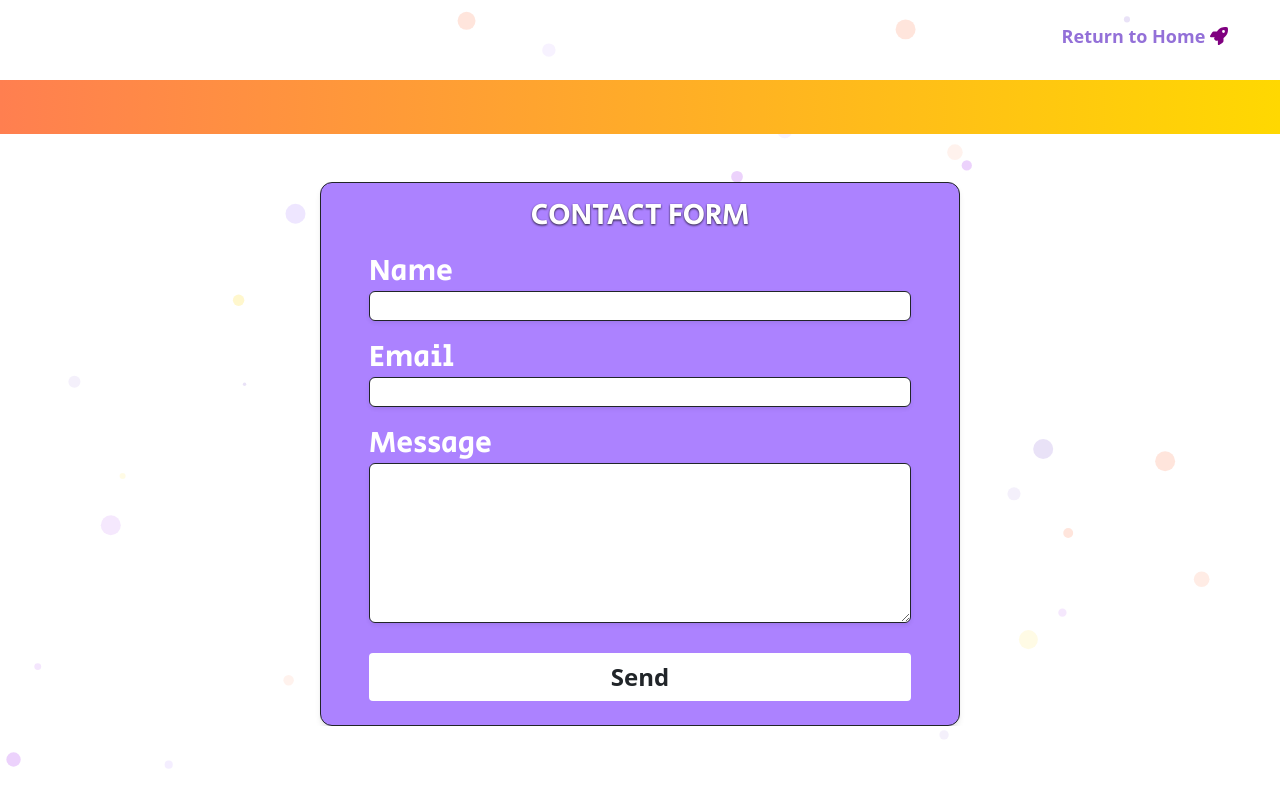
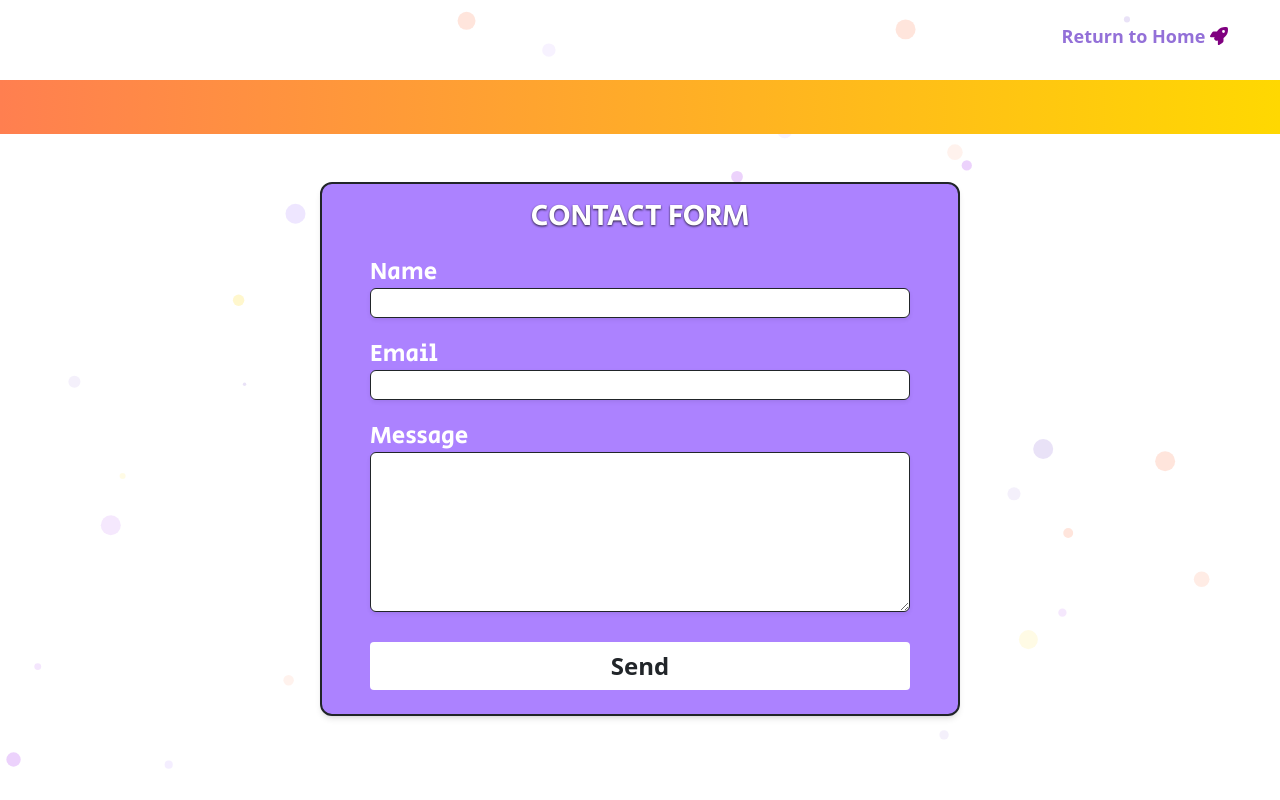
Before and after one commit to UWB-ACM/uwb-hacks24, a React (Create React App) app: page /uwb-hacks23/Contact in a window 1280 px wide. Built offline with nearby package versions, Linux system fonts and the light colour scheme; what tw-elements would draw is missing.

Commit message:
css changes to contact form

```diff
--- a/src/Home/Contact.js
+++ b/src/Home/Contact.js
@@ -27,27 +27,27 @@ export const ContactUs = () => {
     return (
         <div className="overflow-hidden flex flex-col items-center justify-center">
             <Particles className="particles" options={options} init={particlesInit} />
-            <div className="flex shadow-md overflow-hidden border-1 rounded-xl mx-auto mt-5 flex-col sm:w-1/2 bg-light-purple">
+            <div className="flex shadow-md overflow-hidden border-2 rounded-xl mx-auto my-5 flex-col sm:w-1/2 bg-light-purple">
                 <form ref={form} onSubmit={sendEmail} className="w-full px-5 py-3">
                     <div className="font-SecularOne block text-3xl font-medium leading-6 text-white pt-1 drop-shadow-[0_1.2px_1.2px_rgba(0,0,0,0.8)] mb-3 text-center"> CONTACT FORM </div>
-                    <label htmlFor="name" className="font-SecularOne block text-3xl font-medium leading-6 text-white  pt-3">
+                    <label htmlFor="name" className="font-SecularOne block text-2xl  leading-6 text-white  pt-3">
                         Name
                     </label>
-                    <input type="text" name="name" className="relative mt-2 rounded-md shadow-sm border-1 text-xl w-full"/>
+                    <input type="text" name="name" className="relative mt-1 rounded-md shadow-sm border-1 text-xl w-full"/>
 
-                    <label htmlFor="email" className="font-SecularOne block text-3xl font-medium leading-6 text-white pt-4">
+                    <label htmlFor="email" className="font-SecularOne block text-2xl  leading-6 text-white pt-4">
                         Email
                     </label>
-                    <input type="email" name="user_email" className="relative mt-2 rounded-md shadow-sm border-1 text-xl w-full"/>
+                    <input type="email" name="user_email" className="relative mt-1 rounded-md shadow-sm border-1 text-xl w-full"/>
 
-                    <label htmlFor="message" className="font-SecularOne block text-3xl font-medium leading-6 text-white pt-4">
+                    <label htmlFor="message" className="font-SecularOne block text-2xl  leading-6 text-white pt-4">
                         Message
                     </label>
-                    <textarea name="message" className="relative mt-2 rounded-md shadow-sm border-1 text-xl w-full h-40"/>
+                    <textarea name="message" className="relative mt-1 rounded-md shadow-sm border-1 text-xl w-full h-40"/>
 
-                    <div className="pt-4 pb-2">
+                    <div className="pt-4 pb-2 ">
                         <button
-                            className="bg-white text-blue-700 font-semibold py-2 px-4 rounded w-full">
+                            className="bg-white text-blue-700 font-semibold py-2 px-4 rounded w-full ">
                             <input type="submit" value="Send" className="text-2xl"/>
                         </button>
                     </div>
```
